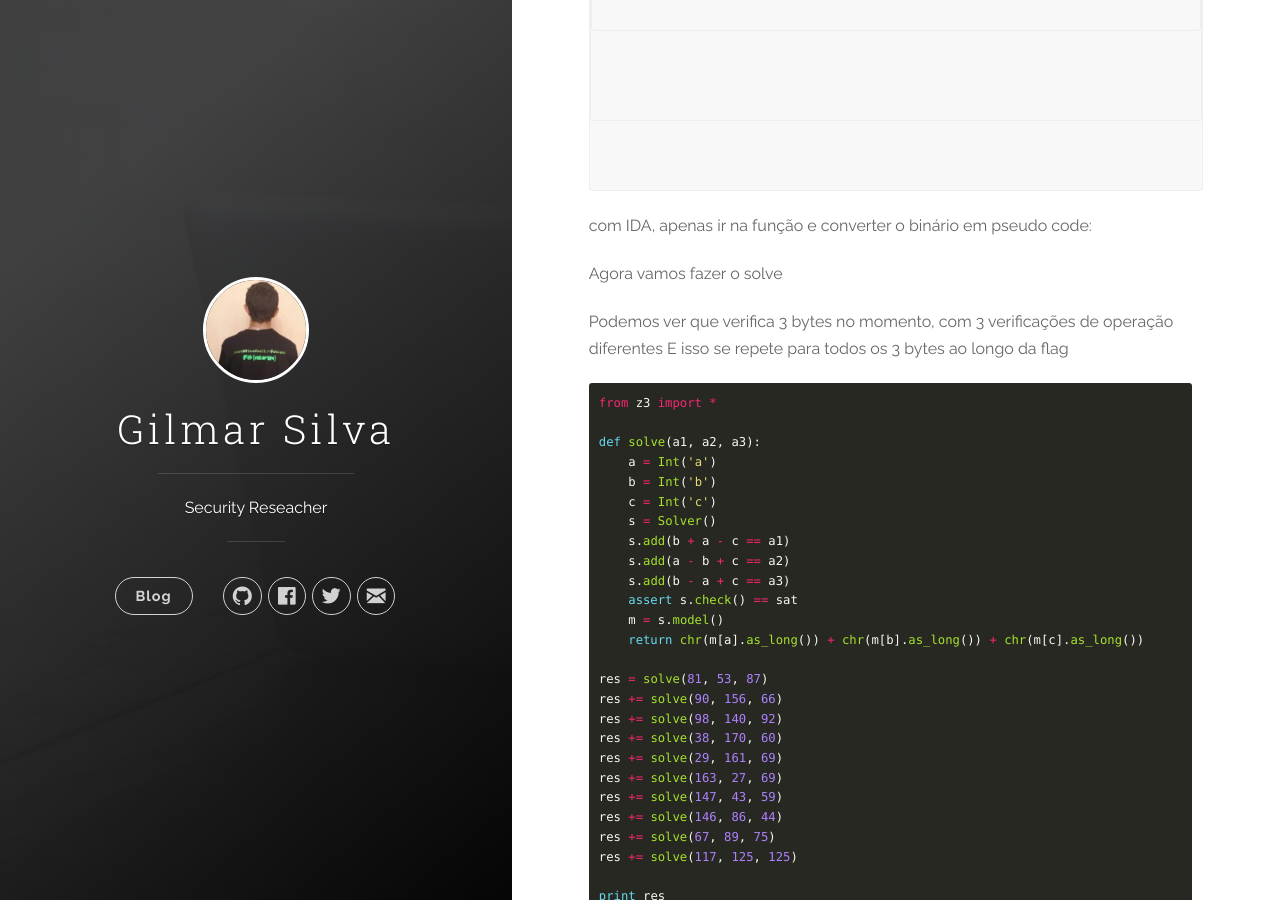
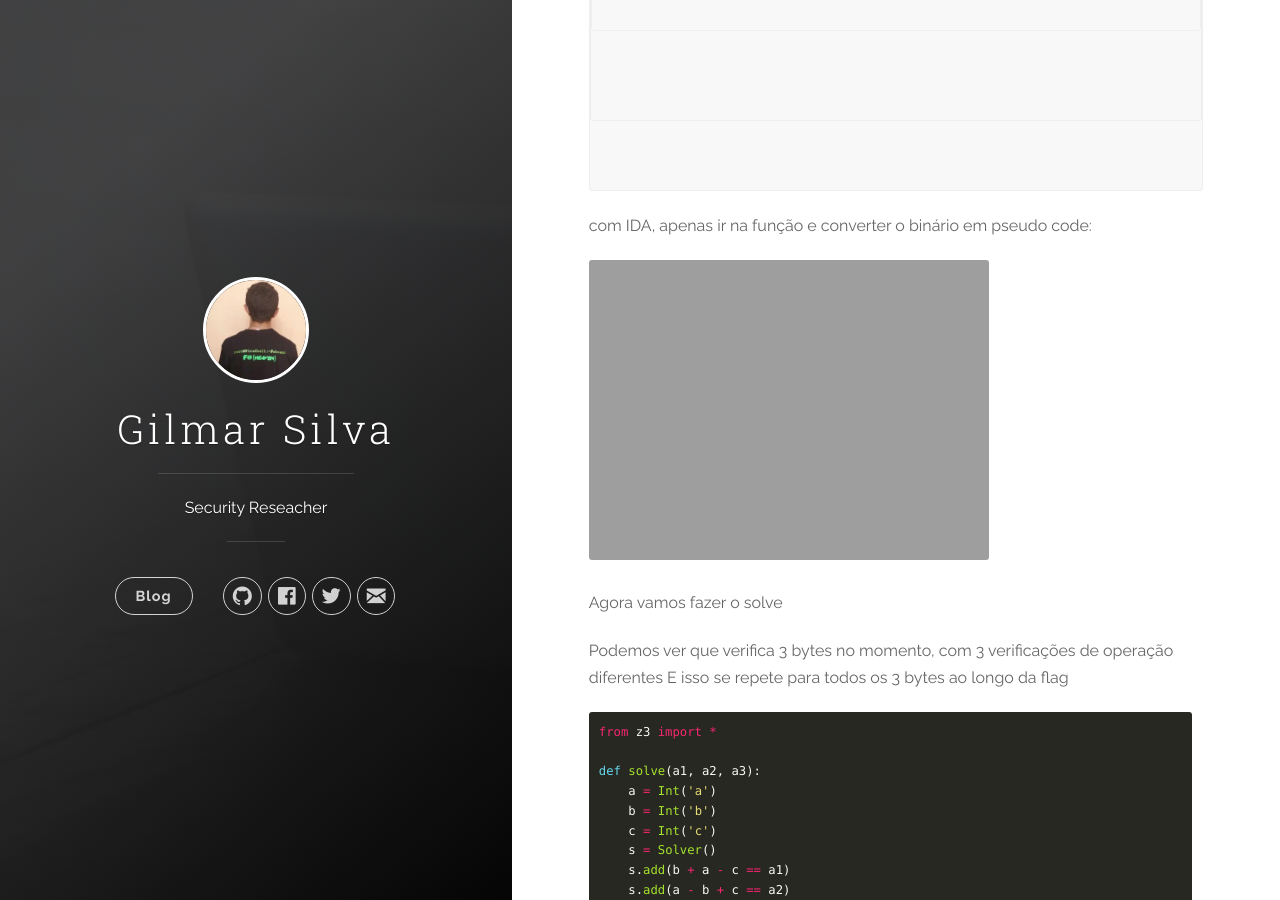
Before and after one commit to k13w/heavenh.github.io, a Jekyll site: the page built from _posts/2017-10-15-No-Calm-backdoor-ctf-2017.md, in a window 1280 px wide and 900 px high, scrolled down 2008 px. Built offline with Jekyll 4.4.1, drawn with Linux system fonts in a browser that asks for light colours; nearby versions of some CDN libraries.

Commit message:
:hammer:
:hammer:

```diff
--- a/_posts/2017-10-15-No-Calm-backdoor-ctf-2017.md
+++ b/_posts/2017-10-15-No-Calm-backdoor-ctf-2017.md
@@ -77,6 +77,7 @@ python
 
 com IDA, apenas ir na função e converter o binário em pseudo code:
 
+![ida]({{ "../images/ida.png" | absolute_url }})
 
 Agora vamos fazer o solve
 
```
